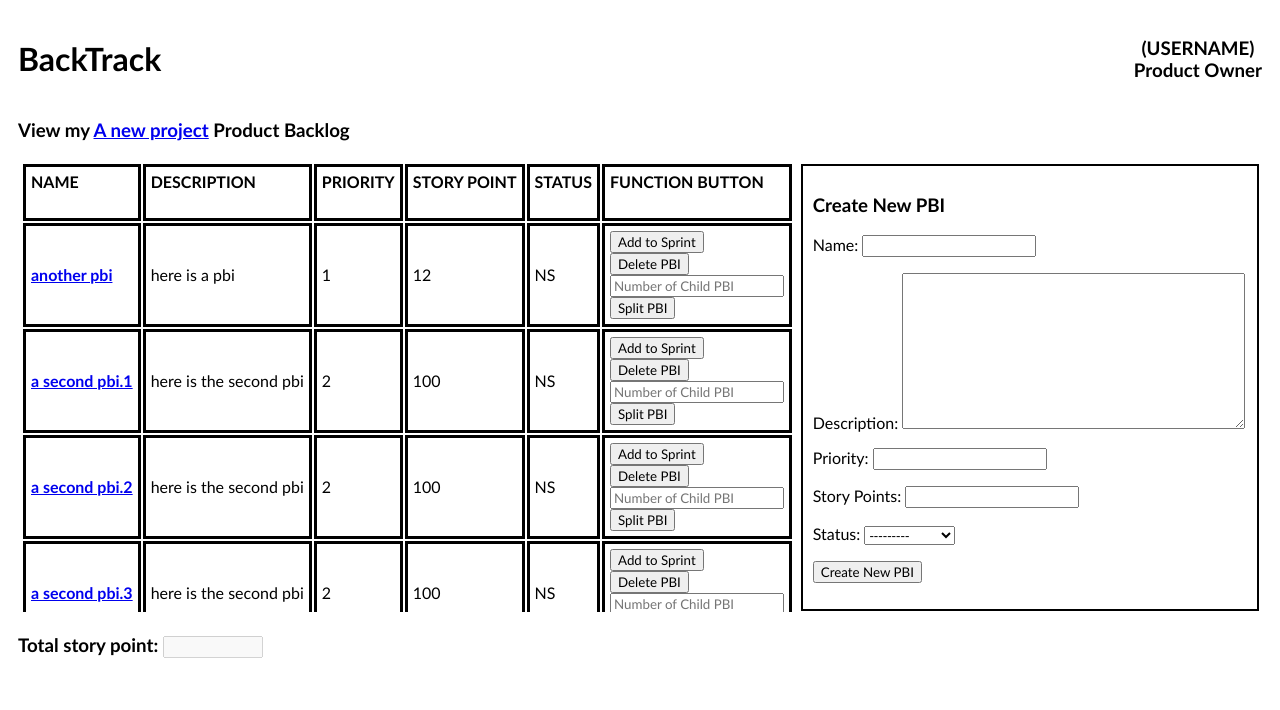
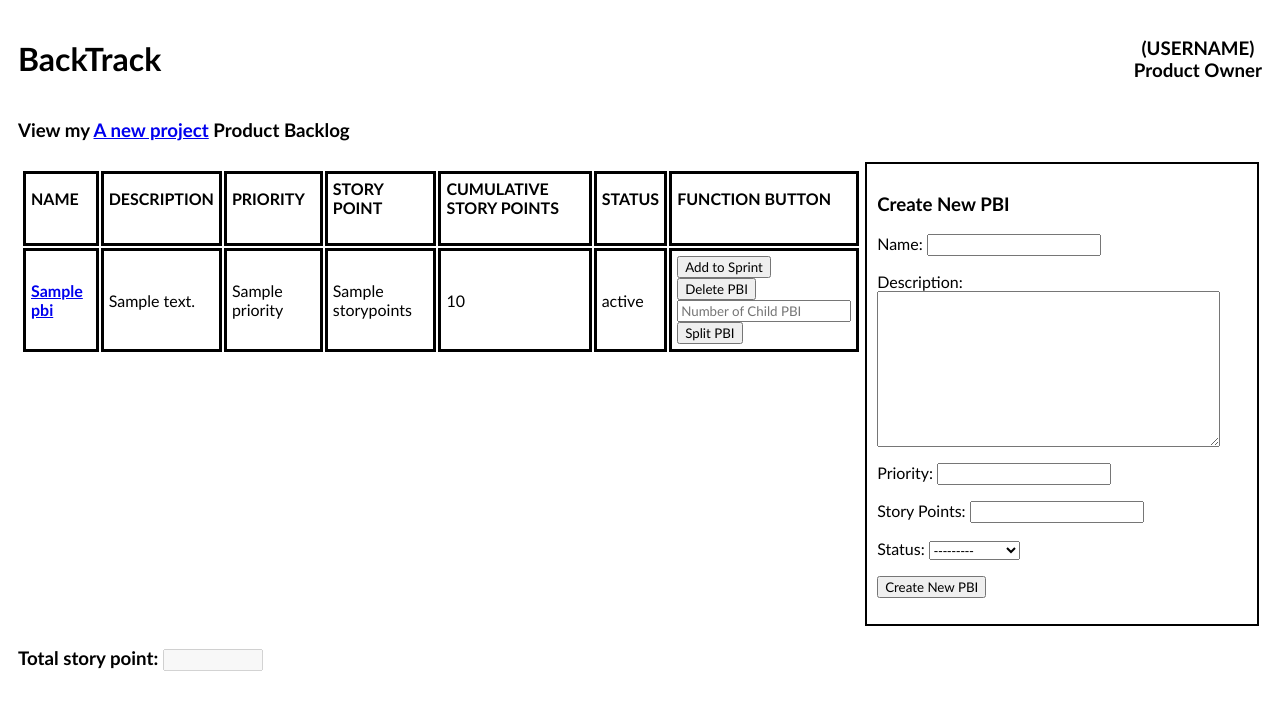
Before and after one commit to mtruong68/backtrack, a Django app: template backtrackapp/templates/backtrackapp/projectpbview.html in a window 1280 px wide. Shown: the top 710 px of the page. Run offline with Django 3.2, Linux system fonts and the light colour scheme; data comes from the database, SQL or seed files in the repository; both versions use the stored data as it was after the commit; tables that the repository leaves empty hold one stand-in row (values such as "Sample post"); the template is opened without the code that fills it: values that come from a table or form of the project are taken from there, most other values are stand-ins (such as "Sample title", 1, 10 or a date in 2020).

Commit message:
fixing minor interface bugs from merging login with styling

```diff
--- a/backtrackapp/templates/backtrackapp/projectpbview.html
+++ b/backtrackapp/templates/backtrackapp/projectpbview.html
@@ -80,29 +80,35 @@
                   <h4>STORY POINT</h4>
                 </td>
                 <td class="itemPBI">
+                  <h4>CUMULATIVE STORY POINTS</h4>
+                </td>
+                <td class="itemPBI">
                   <h4>STATUS</h4>
                 </td>
                 <td class="itemPBI">
                   <h4>FUNCTION BUTTON</h4>
                 </td>
               </tr>
-              {% for pbi in project.productbacklogitem_set.all %}
+              {% for el in pbi_cum_points_list %}
               <tr>
                 <td class="itemPBI">
-                  <b><a href="{% url 'backtrack:modifyPBI' pbi.id %}">{{pbi.name}}</a></b>
-                  <input type="hidden" name="pbi" value="{{pbi.id}}" />
+                  <b><a href="{% url 'backtrack:modifyPBI' el.pbi.id %}">{{el.pbi.name}}</a></b>
+                  <input type="hidden" name="pbi" value="{{el.pbi.id}}" />
                 </td>
                 <td class="itemPBI">
-                  {{pbi.desc}}
+                  {{el.pbi.desc}}
                 </td>
                 <td class="itemPBI">
-                  {{pbi.priority}}
+                  {{el.pbi.priority}}
                 </td>
                 <td class="itemPBI">
-                  {{pbi.storypoints}}
+                  {{el.pbi.storypoints}}
                 </td>
                 <td class="itemPBI">
-                  {{pbi.status}}
+                  {{el.cum_points}}
+                </td>
+                <td class="itemPBI">
+                  {{el.pbi.status}}
                 </td>
                 <td class="itemPBI">
                   <input type="submit" value="Add to Sprint" name="addToSprint"/><br>
--- a/backtrackapp/templates/backtrackapp/projectsbview.html
+++ b/backtrackapp/templates/backtrackapp/projectsbview.html
@@ -87,7 +87,7 @@
     <table id="mainFrame">
       <tr>
         <td>
-          <div id="subTitle"><h3>View my <a href="{% url 'backtrack:project_pb' project.id %}">{{project.name}}</a> Sprint</h3></div>
+          <div id="subTitle"><h3>View my <a href="{% url 'backtrack:project_pb' project.id %}">{{project.name}}</a> Product Backlog</h3></div>
         </td>
         <td>
           <div id="pastSprint">
--- a/backtrackapp/views.py
+++ b/backtrackapp/views.py
@@ -289,7 +289,8 @@ class SprintBacklogView(generic.View):
         if user.is_authenticated:
             sprint = get_object_or_404(Sprint, pk=pk)
             if has_access(user, sprint.project.pk):
-                return render(request, 'backtrackapp/projectsbview.html', {'sprint':sprint})
+                return render(request, 'backtrackapp/projectsbview.html', {'sprint':sprint,
+                'project': sprint.project})
             else:
                 return Http404("You do not have access to this project")
         else:
```
Also changed, not shown: backtrackapp/templates/backtrackapp/newproject.html (+21 -6 lines), db.sqlite3 (added).
